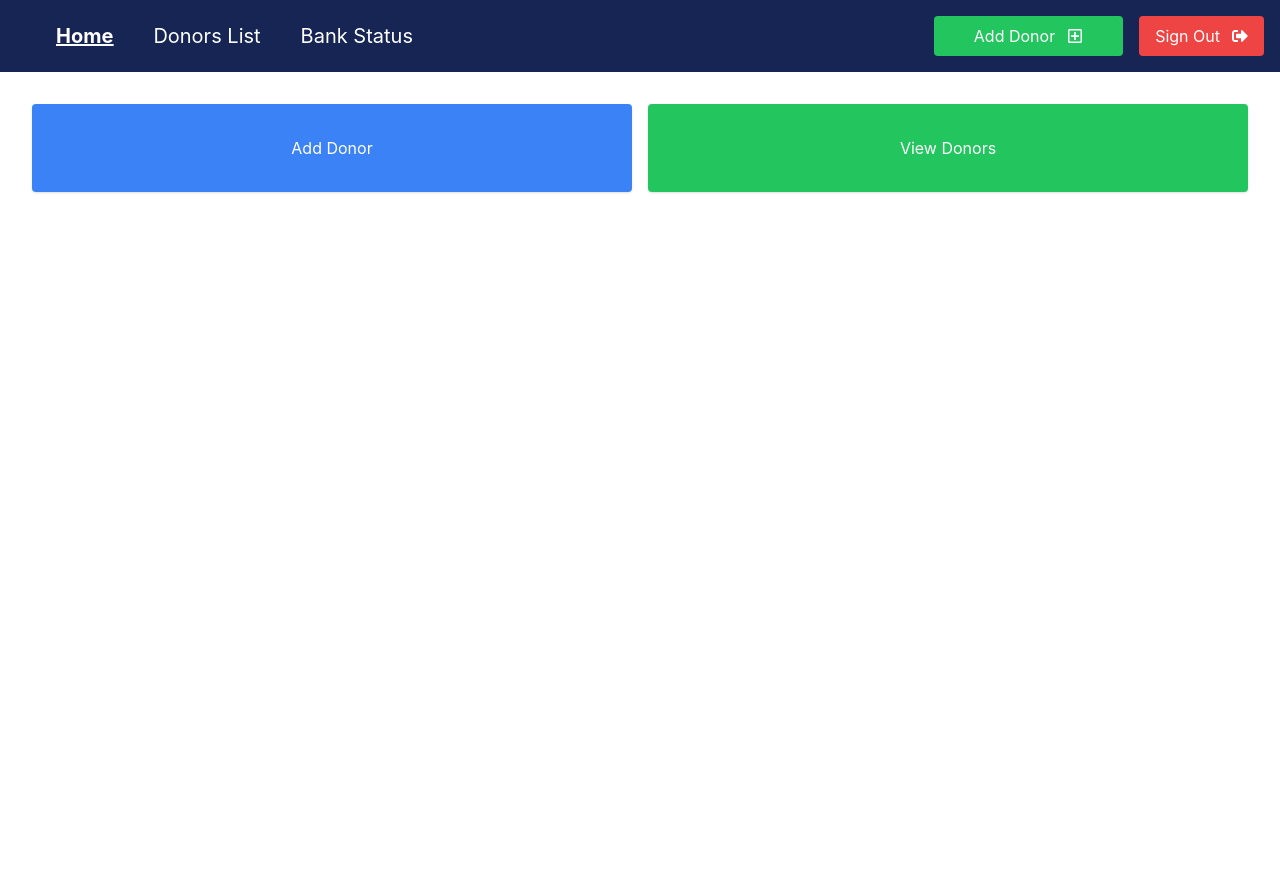
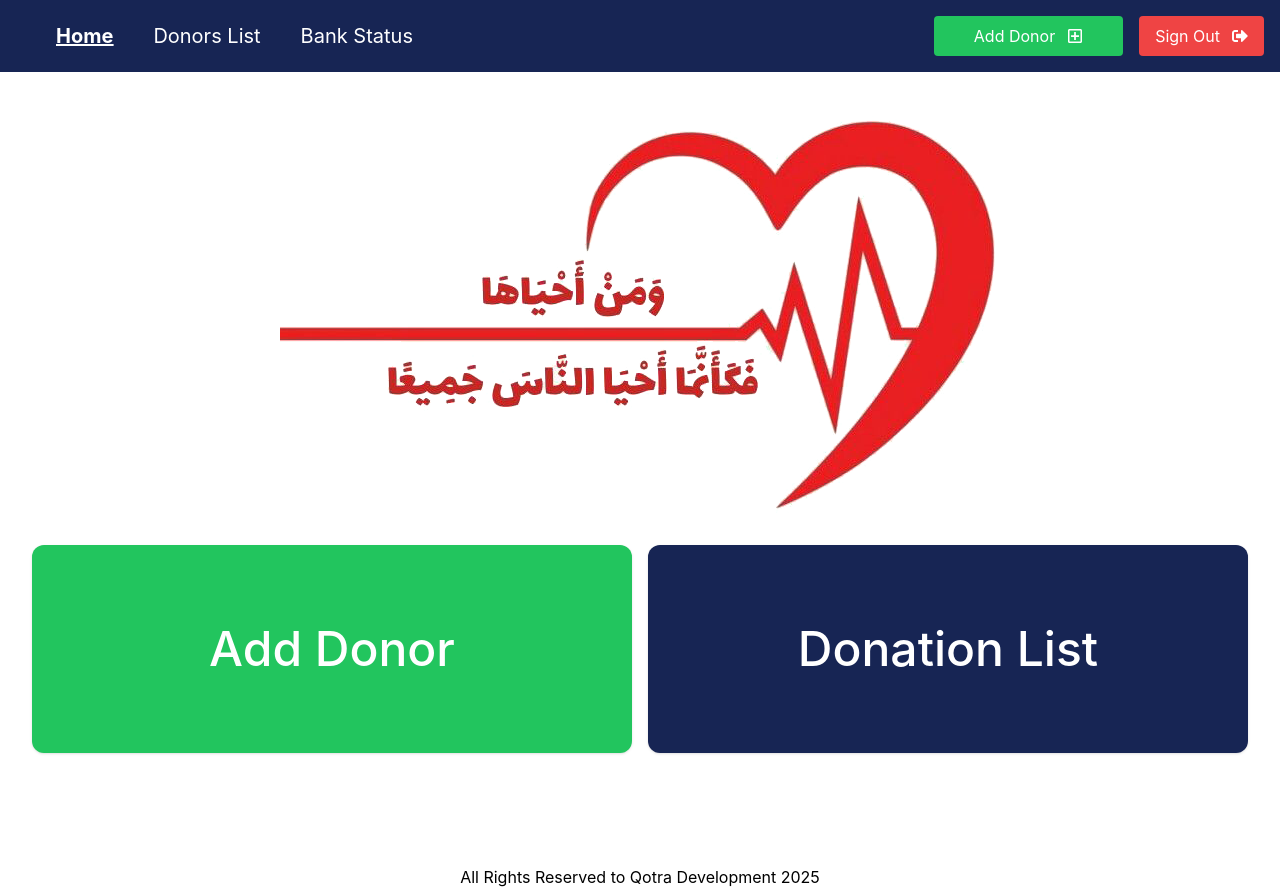
Before and after one commit to loairebouh/Ahyaha, a React (Vite) app: page /home in a window 1280 px wide. Before the commit the page ends 800 px from the top, so only its background shows below. Built offline with nearby package versions, Linux system fonts and the light colour scheme.

Commit message:
refactor(home page): restyle the home page

```diff
--- a/src/pages/Home.tsx
+++ b/src/pages/Home.tsx
@@ -1,6 +1,7 @@
 import React from "react";
 import { useNavigate } from "react-router-dom";
 import NavBar from "../components/NavBar";
+import slogenImage from "../assets/heart.png";
 
 const Home: React.FC = () => {
 	const navigate = useNavigate();
@@ -8,19 +9,27 @@ const Home: React.FC = () => {
 	return (
 		<div>
 			<NavBar></NavBar>
-			<div className="grid grid-cols-2 gap-4 p-8">
+			<img
+				src={slogenImage}
+				alt="Description of the image"
+				className=" mt-10 my-15 mx-auto"
+			/>
+			<div className="grid grid-cols-2 gap-4 p-8 mb-20">
 				<div
 					onClick={() => navigate("/add-donor")}
-					className="bg-blue-500 text-white p-8 rounded shadow text-center cursor-pointer"
+					className="bg-green-500 text-white py-20 rounded-xl shadow text-center cursor-pointer "
 				>
-					<h2>Add Donor</h2>
+					<div className="text-5xl font-medium">Add Donor</div>
 				</div>
 				<div
 					onClick={() => navigate("/donor-list")}
-					className="bg-green-500 text-white p-8 rounded shadow text-center cursor-pointer"
+					className="bg-blue-950	 text-white py-20 rounded-xl shadow text-center cursor-pointer"
 				>
-					<h2>View Donors</h2>
+					<div className="text-5xl font-medium">Donation List</div>
 				</div>
+			</div>
+			<div className="text-center align-bottom mt-10 mb-0 pb-0">
+				All Rights Reserved to Qotra Development 2025
 			</div>
 		</div>
 	);
```
Also changed, not shown: src/assets/heart.png (added).
